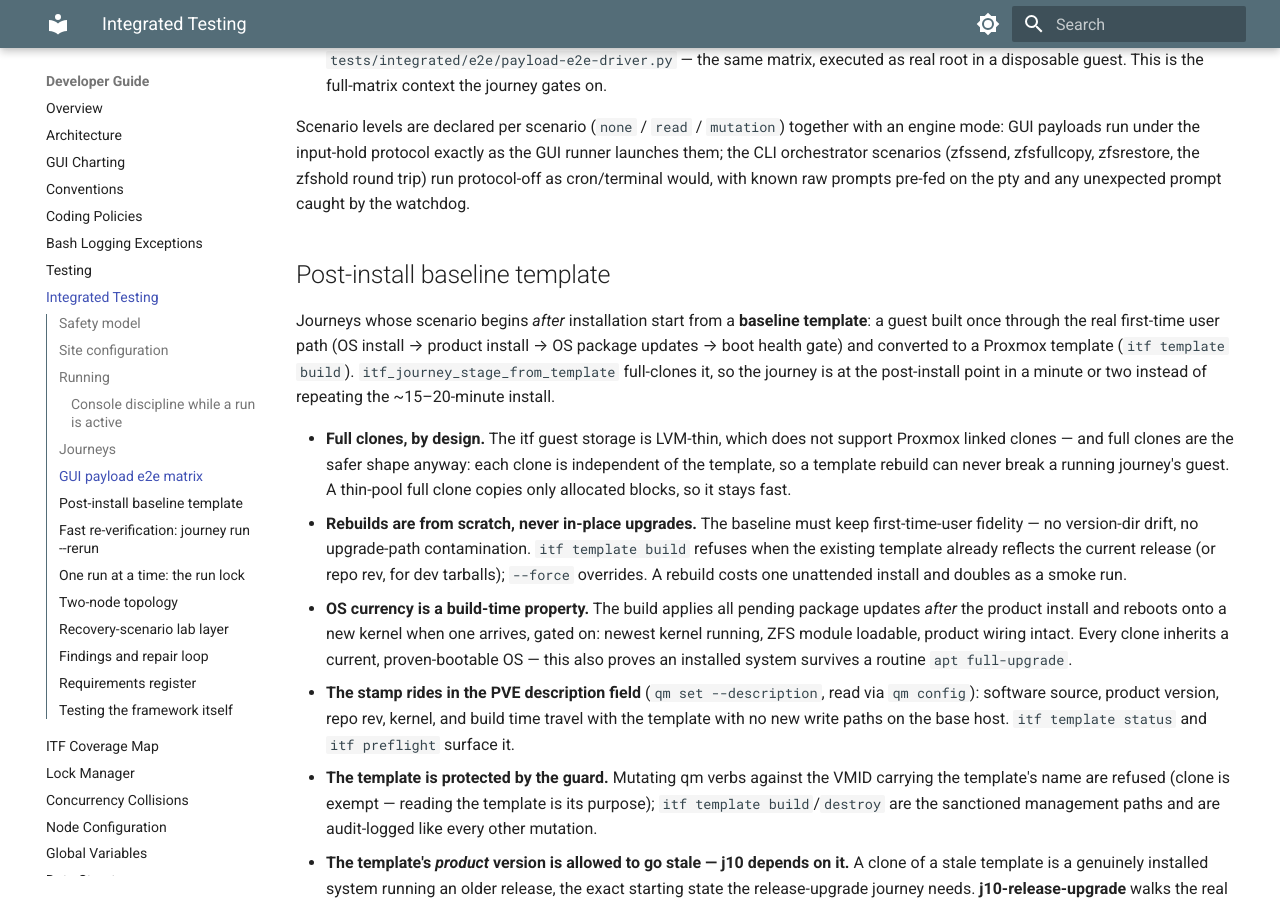
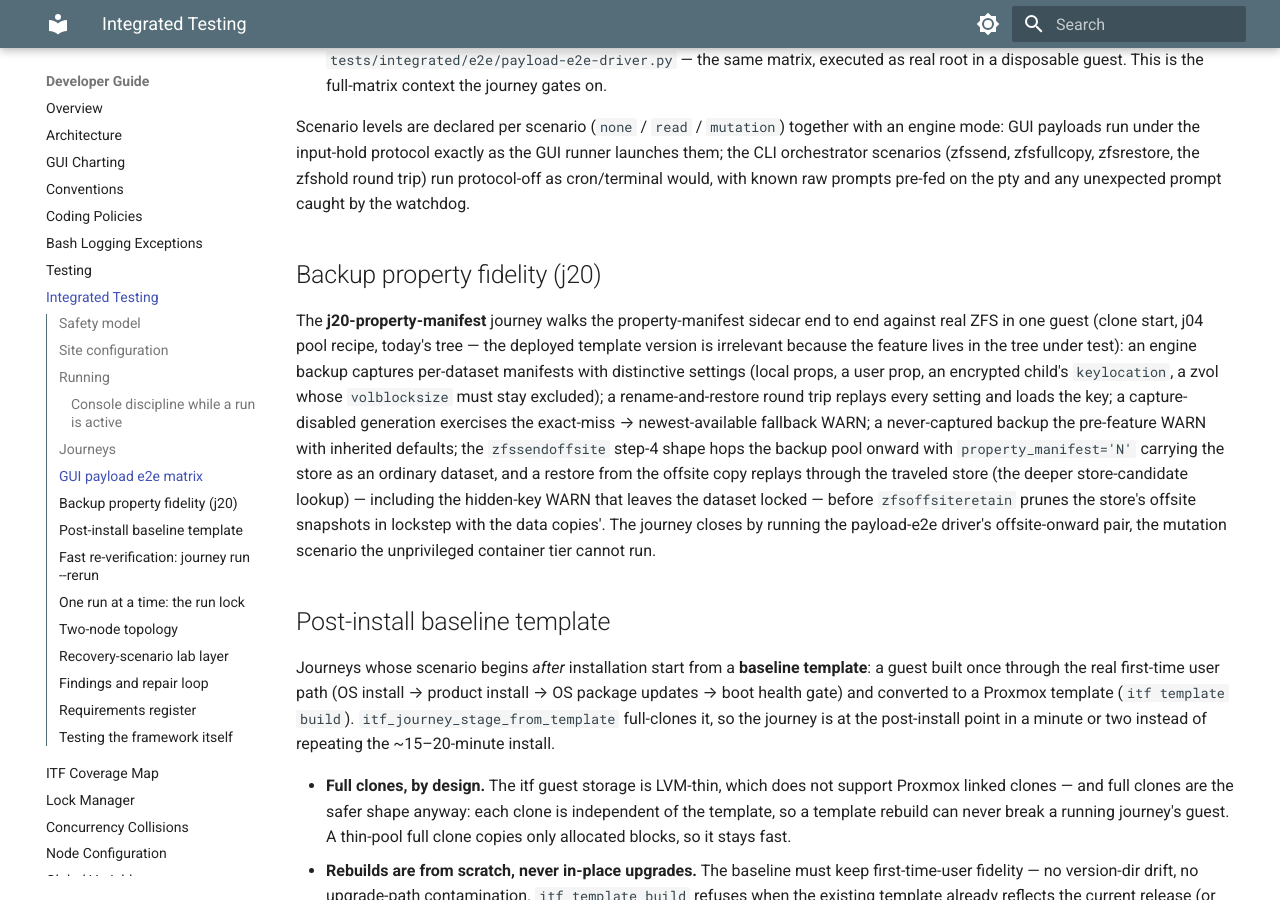
Before and after one commit to wallart1/ZFSutilities, an MkDocs documentation site: the page built from docs/docs/developer-guide/integrated-testing.md, in a window 1280 px wide and 900 px high, scrolled down 3307 px. Built offline with MkDocs 1.6.1 and Material for MkDocs 9.7.7, drawn with Linux system fonts in a browser that asks for light colours.

Commit message:
feat: property-manifest ITF journey j20 (backup property fidelity P4)
- j20-property-manifest journey: capture, in-place replay, generation-miss
  and pre-feature degradation, offsite travel via the deeper store lookup,
  missing-key WARN, retention lockstep, offsite-onward e2e pair
- engine: skip the destination pre-create for volume/encrypted sources
- property-manifest-lib: create the store unmounted (finish no longer
  leaks it mounted)
- e2e_support: onward-travel scenario sources a registry-created root
- registration: journeys README, itf-coverage, integrated-testing,
  journey list j01-j20; messages row; pre-create regression tests

```diff
--- a/docs/docs/developer-guide/integrated-testing.md
+++ b/docs/docs/developer-guide/integrated-testing.md
@@ -186,6 +186,27 @@ protocol exactly as the GUI runner launches them; the CLI orchestrator
 scenarios (zfssend, zfsfullcopy, zfsrestore, the zfshold round trip) run
 protocol-off as cron/terminal would, with known raw prompts pre-fed on
 the pty and any unexpected prompt caught by the watchdog.
+
+## Backup property fidelity (j20)
+
+The **j20-property-manifest** journey walks the property-manifest
+sidecar end to end against real ZFS in one guest (clone start, j04 pool
+recipe, today's tree — the deployed template version is irrelevant
+because the feature lives in the tree under test): an engine backup
+captures per-dataset manifests with distinctive settings (local props,
+a user prop, an encrypted child's `keylocation`, a zvol whose
+`volblocksize` must stay excluded); a rename-and-restore round trip
+replays every setting and loads the key; a capture-disabled generation
+exercises the exact-miss → newest-available fallback WARN; a
+never-captured backup the pre-feature WARN with inherited defaults; the
+`zfssendoffsite` step-4 shape hops the backup pool onward with
+`property_manifest='N'` carrying the store as an ordinary dataset, and
+a restore from the offsite copy replays through the traveled store (the
+deeper store-candidate lookup) — including the hidden-key WARN that
+leaves the dataset locked — before `zfsoffsiteretain` prunes the
+store's offsite snapshots in lockstep with the data copies'. The
+journey closes by running the payload-e2e driver's offsite-onward pair,
+the mutation scenario the unprivileged container tier cannot run.
 
 ## Post-install baseline template
 
```
Also changed, not shown: docs/docs/developer-guide/itf-coverage.md (+1 -0 lines), docs/docs/messages/index.md (+1 -0 lines), 8 other files.
